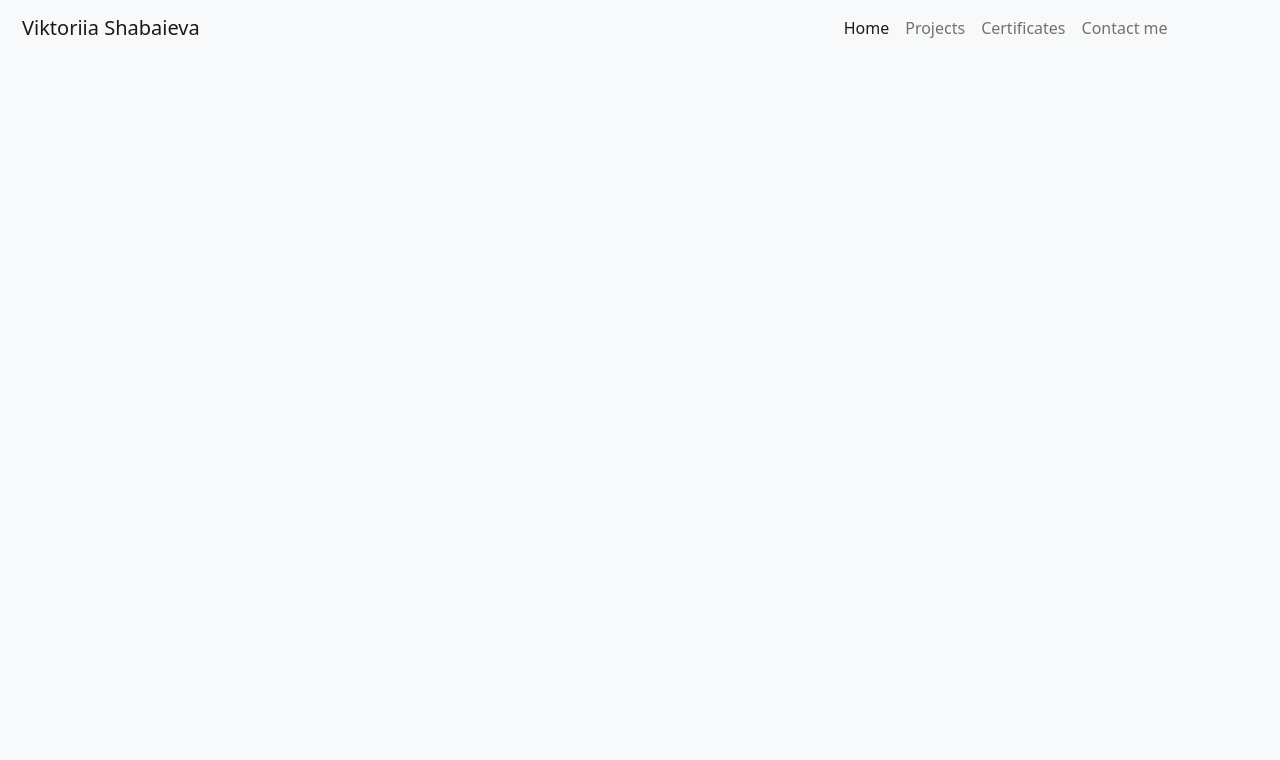
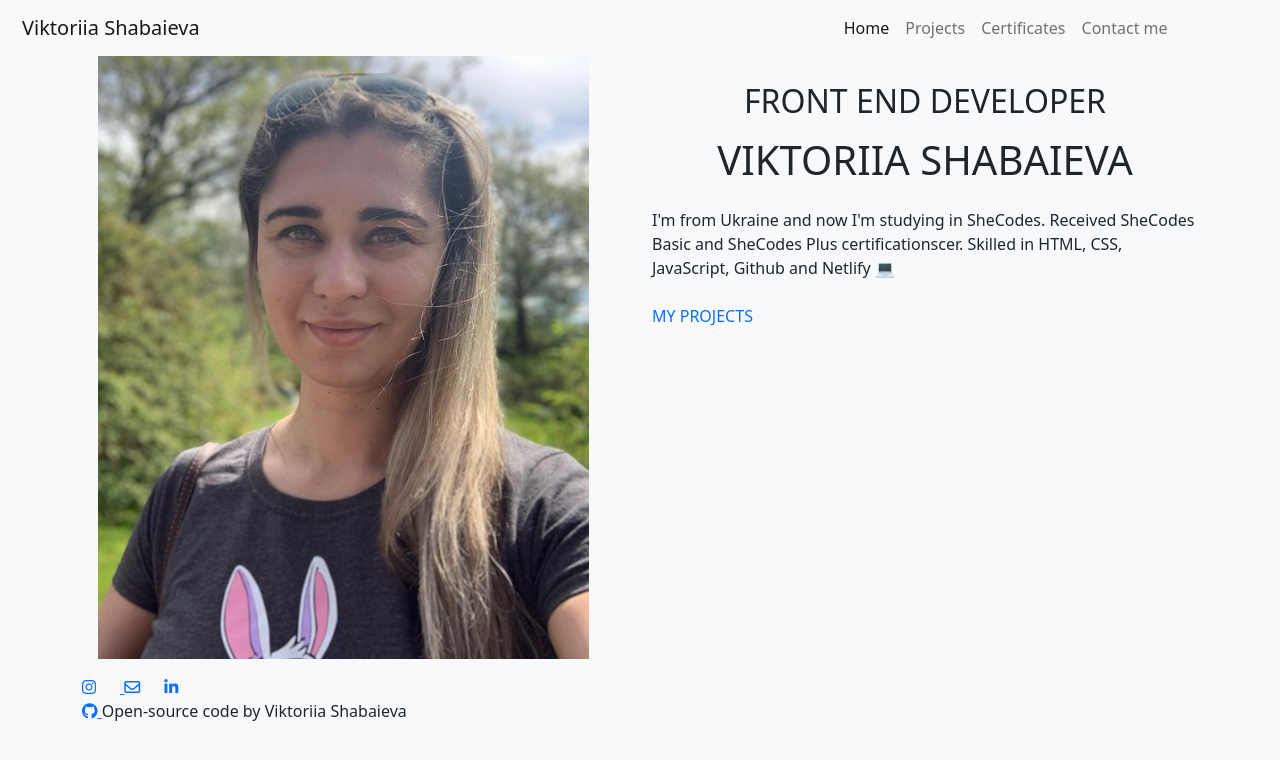
Before and after one commit to Viktoriia92/Portfolio, a plain HTML site: page index.html in a window 1280 px wide. Drawn offline with nearby package versions, Linux system fonts and the light colour scheme.

Commit message:
Updated index.html

```diff
--- a/index.html
+++ b/index.html
@@ -4,13 +4,22 @@
     <meta charset="UTF-8" />
     <meta http-equiv="X-UA-Compatible" content="IE=edge" />
     <meta name="viewport" content="width=device-width, initial-scale=1.0" />
-    <title>Document</title>
+    <meta
+      name="description"
+      content="Successfully completed SheCodes Plus, received a certificate and wrote a weather forecast application.
+      Like to code and strive to learn a lot of new things."
+    />
+    <title>Viktoriia Shabaieva: Front-end developer, based in Ukraine</title>
     <link
       href="https://cdn.jsdelivr.net/npm/bootstrap@5.2.2/dist/css/bootstrap.min.css"
       rel="stylesheet"
       integrity="sha384-Zenh87qX5JnK2Jl0vWa8Ck2rdkQ2Bzep5IDxbcnCeuOxjzrPF/et3URy9Bv1WTRi"
       crossorigin="anonymous"
     />
+    <script
+      src="https://kit.fontawesome.com/ee799ebba2.js"
+      crossorigin="anonymous"
+    ></script>
     <script
       src="https://cdn.jsdelivr.net/npm/bootstrap@5.2.2/dist/js/bootstrap.bundle.min.js"
       integrity="sha384-OERcA2EqjJCMA+/3y+gxIOqMEjwtxJY7qPCqsdltbNJuaOe923+mo//f6V8Qbsw3"
@@ -26,6 +35,12 @@
       integrity="sha384-IDwe1+LCz02ROU9k972gdyvl+AESN10+x7tBKgc9I5HFtuNz0wWnPclzo6p9vxnk"
       crossorigin="anonymous"
     ></script>
+    <link rel="preconnect" href="https://fonts.googleapis.com" />
+    <link rel="preconnect" href="https://fonts.gstatic.com" crossorigin />
+    <link
+      href="https://fonts.googleapis.com/css2?family=Kalam:wght@300&display=swap"
+      rel="stylesheet"
+    />
     <link rel="stylesheet" href="styles/homepage.css" />
   </head>
   <body>
@@ -63,5 +78,71 @@
         </div>
       </div>
     </nav>
+    <div class="container">
+      <div class="row">
+        <div class="col-md-6">
+          <img
+            width="90%"
+            src="img/Photo.jpg"
+            alt="myFoto"
+            class="img-fluid rounded-2 mx-3 mt-3 pb-3"
+          />
+        </div>
+        <div class="col-md-6 pt-4">
+          <h3 class="text-center pb-2">👋 Hi I am</h3>
+          <h2 class="text-center pt-2 pb-2">FRONT END DEVELOPER</h2>
+          <h1 class="text-center">VIKTORIIA SHABAIEVA</h1>
+          <p class="mt-4 pb-2">
+            I'm from Ukraine and now I'm studying in SheCodes. Received SheCodes
+            Basic and SheCodes Plus certificationscer. Skilled in HTML, CSS,
+            JavaScript, Github and Netlify 💻
+          </p>
+          <a
+            id="projectworks"
+            href="projectworks.html"
+            class="text-decoration-none text-center rounded"
+            title="Project works"
+          >
+            MY PROJECTS</a
+          >
+        </div>
+      </div>
+    </div>
+    <div class="container">
+      <div class="row">
+        <div class="col-md">
+          <div class="socialLink">
+            <a
+              href="https://www.instagram.com/vikusya.solnce/"
+              target="blank"
+              title="My Instagram account"
+            >
+              <i class="fa-brands fa-instagram me-4"></i>
+            </a>
+            <a
+              href="mailto:Vikusy.solnce92@gmail.com"
+              target="blank"
+              title="My email"
+            >
+              <i class="fa-regular fa-envelope me-4"> </i></a
+            ><a
+              href="https://www.linkedin.com/in/viktoriia-shabaieva-315196253/"
+              target="blank"
+              title="My Linkedin account"
+              ><i class="fa-brands fa-linkedin-in me-4"></i
+            ></a>
+          </div>
+          <div id="openCode">
+            <a
+              id="gitHub"
+              href="https://github.com/Viktoriia92/Portfolio"
+              target="blank"
+              title="My GitHub account"
+              ><i class="fa-brands fa-github"></i> </a
+            >Open-source code by Viktoriia Shabaieva
+          </div>
+        </div>
+      </div>
+    </div>
   </body>
 </html>
```
